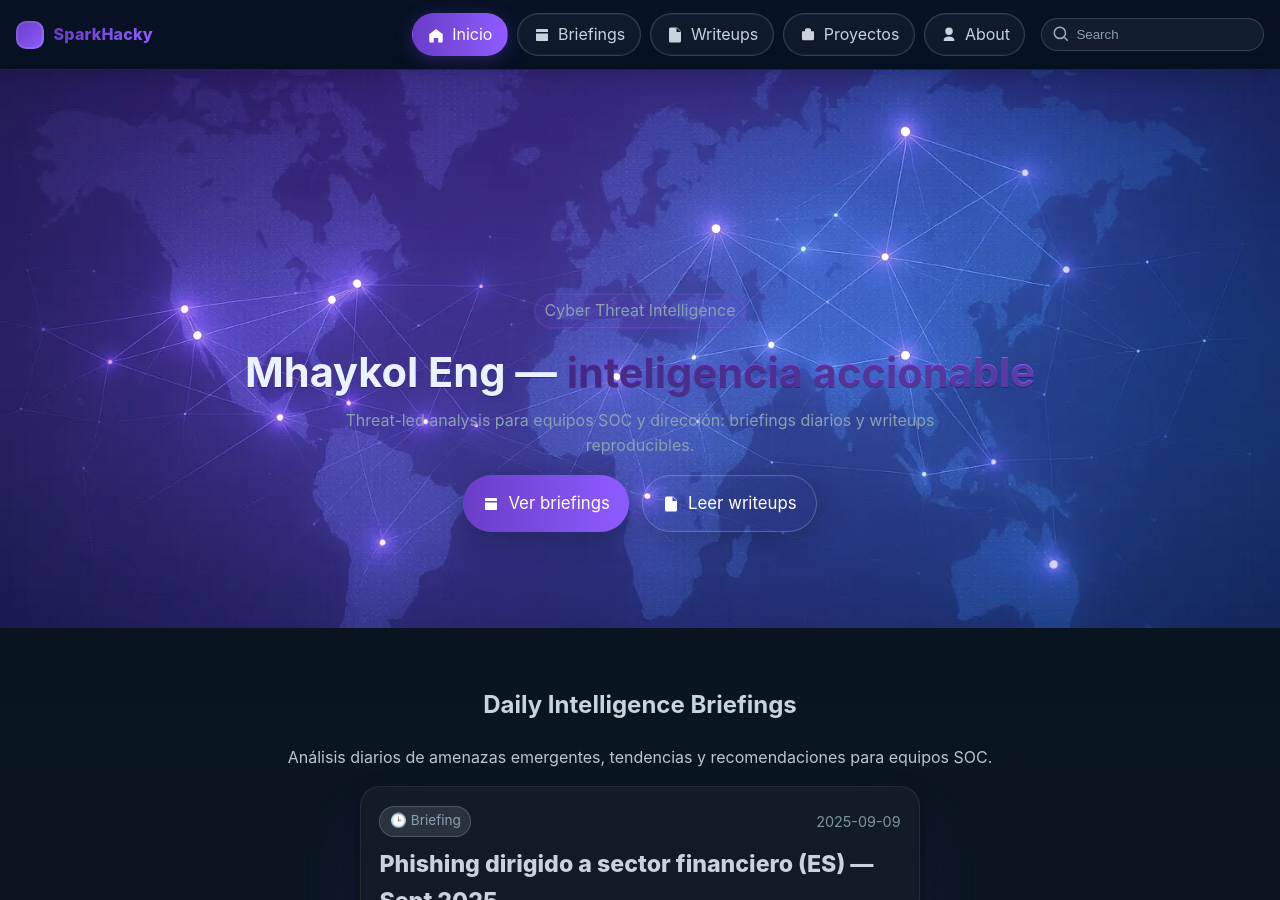
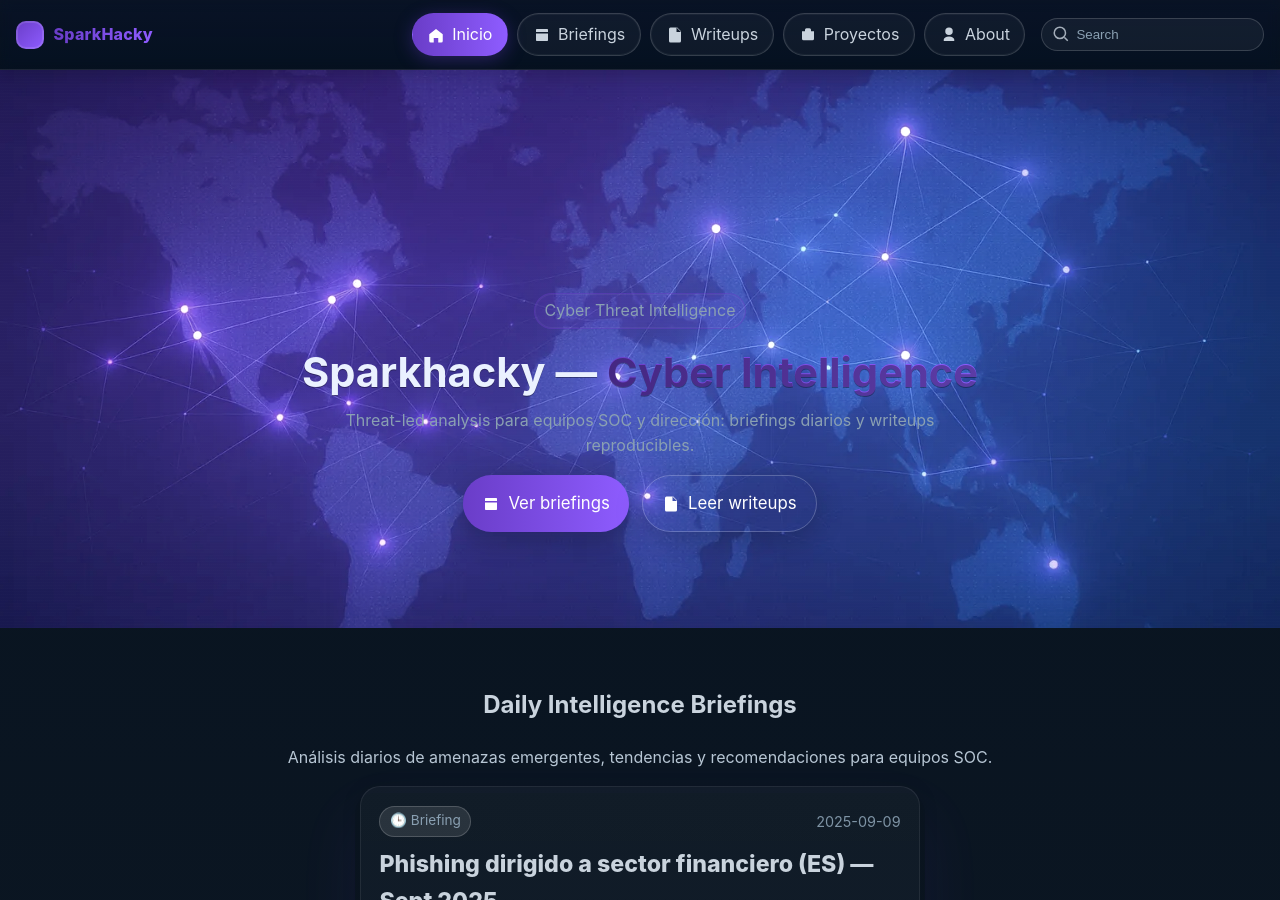
Before and after one commit to Sparkhacky/sparkhacky.github.io, a Jekyll site: the page built from index.html, in a window 1280 px wide and 900 px high. Built offline with Jekyll 4.4.1, drawn with Linux system fonts in a browser that asks for light colours.

Commit message:
Update header.html

```diff
--- a/_includes/header.html
+++ b/_includes/header.html
@@ -1,7 +1,7 @@
 <header class="hero">
   <picture>
     <!-- Puedes cambiar site.hero_image en _config.yml si quieres otra ruta -->
-    <source srcset="{{ site.hero_image | default: '/assets/images/og-cti.webp' | relative_url }}" type="image/webp">
+    <source srcset="{{ site.hero_image | default: '/assets/images/og-cti.jpg' | relative_url }}" type="image/jpg">
     <img class="hero-bg"
          src="{{ site.hero_image_fallback | default: '/assets/images/og-cti.jpg' | relative_url }}"
          alt="Mapa y grafo CTI"
@@ -13,7 +13,7 @@
 
   <div class="hero-copy">
     <p class="pill">Cyber Threat Intelligence</p>
-    <h1>Mhaykol Eng — <span>inteligencia accionable</span></h1>
+    <h1>Sparkhacky — <span>Cyber Intelligence</span></h1>
     <p>Threat-led analysis para equipos SOC y dirección: briefings diarios y writeups reproducibles.</p>
     <nav class="hero-cta">
       <a class="btn btn-xl" href="{{ '/blog/' | relative_url }}">
```
